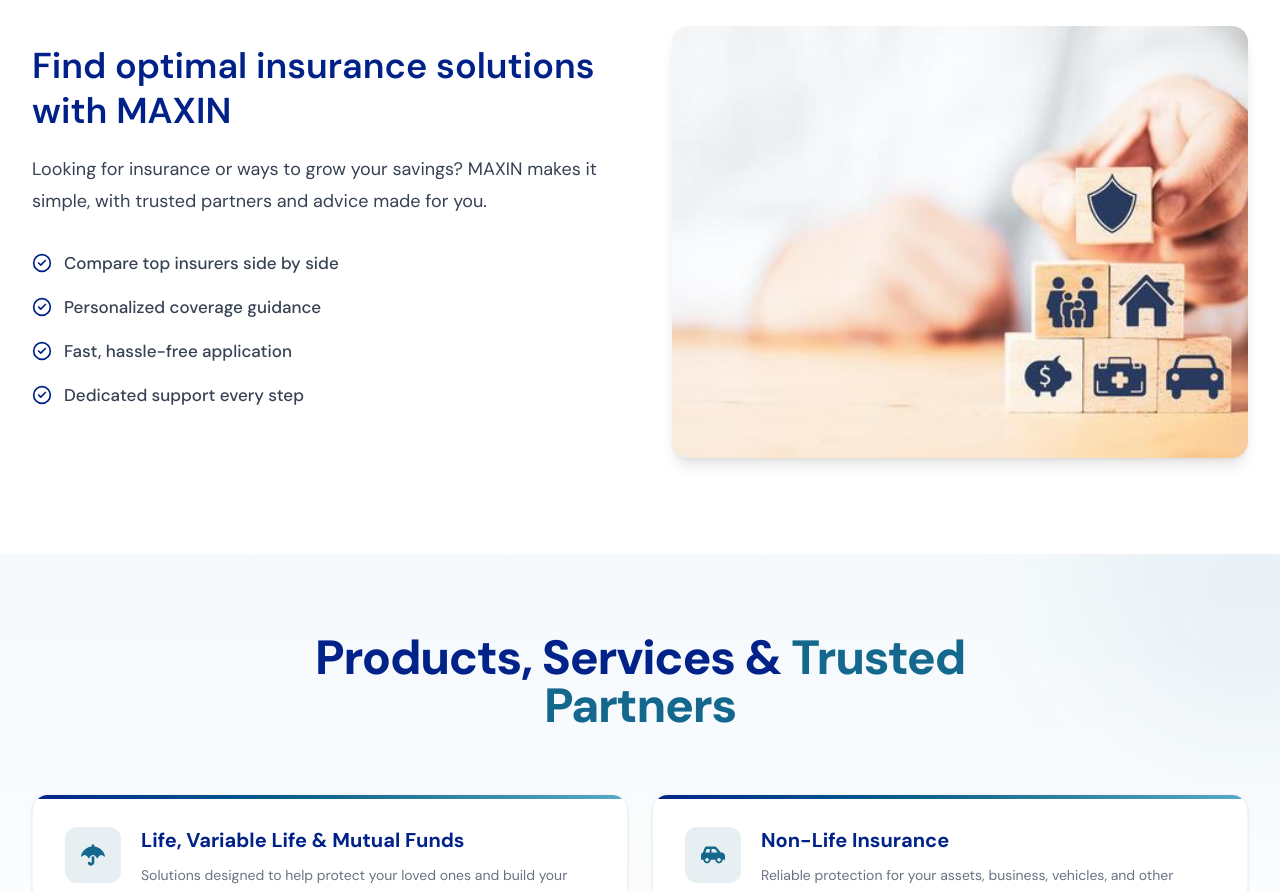
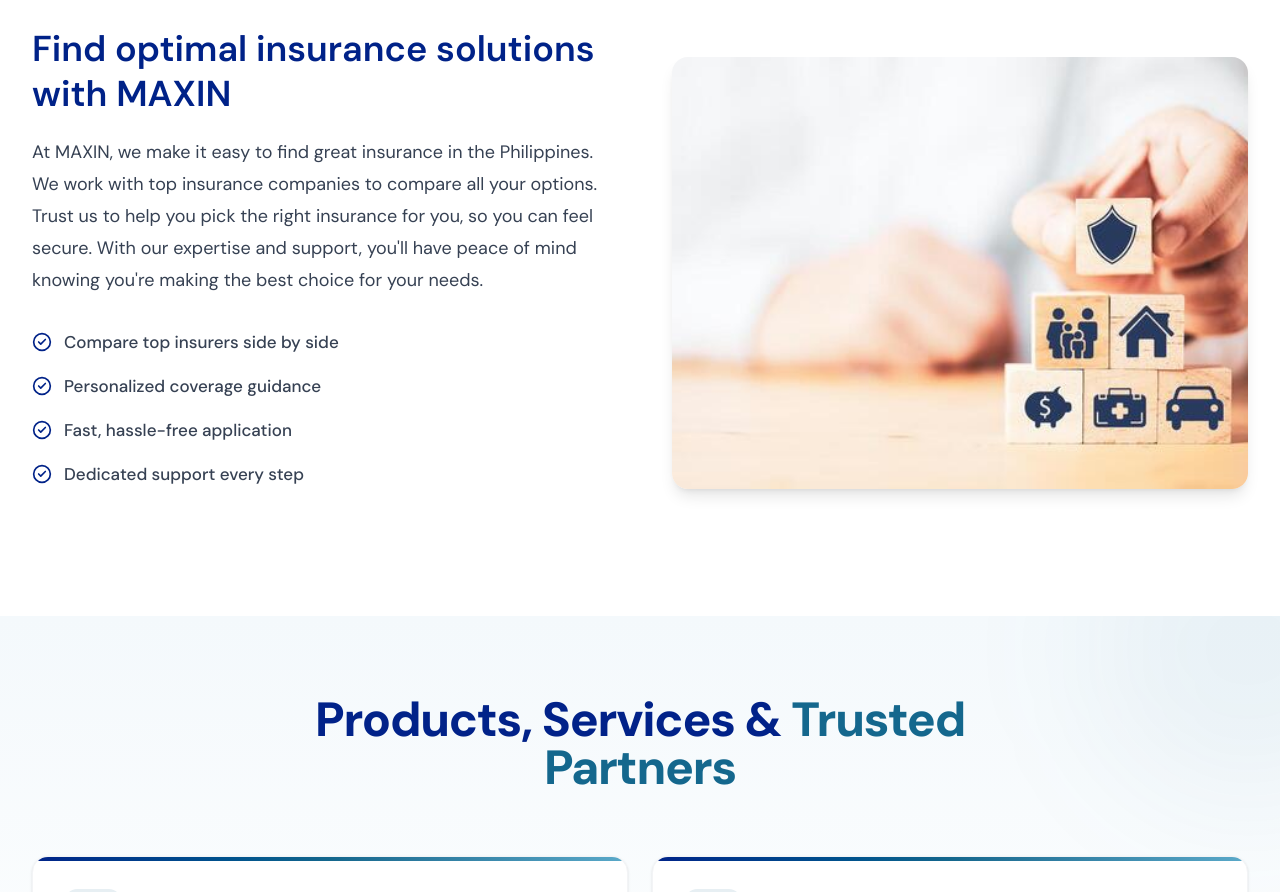
Before and after one commit to mark22816/maxin-nextjs, a Next.js app: page /PAGES/insurance-investment in a window 1280 px wide. Shown: the part 1760-2652 px from the top of the page. Built offline with nearby package versions, Linux system fonts and the light colour scheme.

Commit message:
Update project

```diff
--- a/app/PAGES/insurance-investment/about.jsx
+++ b/app/PAGES/insurance-investment/about.jsx
@@ -75,7 +75,11 @@ export default function About (){
           </h2>
 
           <p className="max-w-prose text-base sm:text-lg leading-8 text-left text-gray-700 mb-8">
-            Looking for insurance or ways to grow your savings? MAXIN makes it simple, with trusted partners and advice made for you.
+            At MAXIN, we make it easy to find great insurance in the Philippines.
+            We work with top insurance companies to compare all your options.
+            Trust us to help you pick the right insurance for you, so you can
+            feel secure. With our expertise and support, you'll have peace of
+            mind knowing you're making the best choice for your needs.
           </p>
 
           {/* Highlight points */}
```
